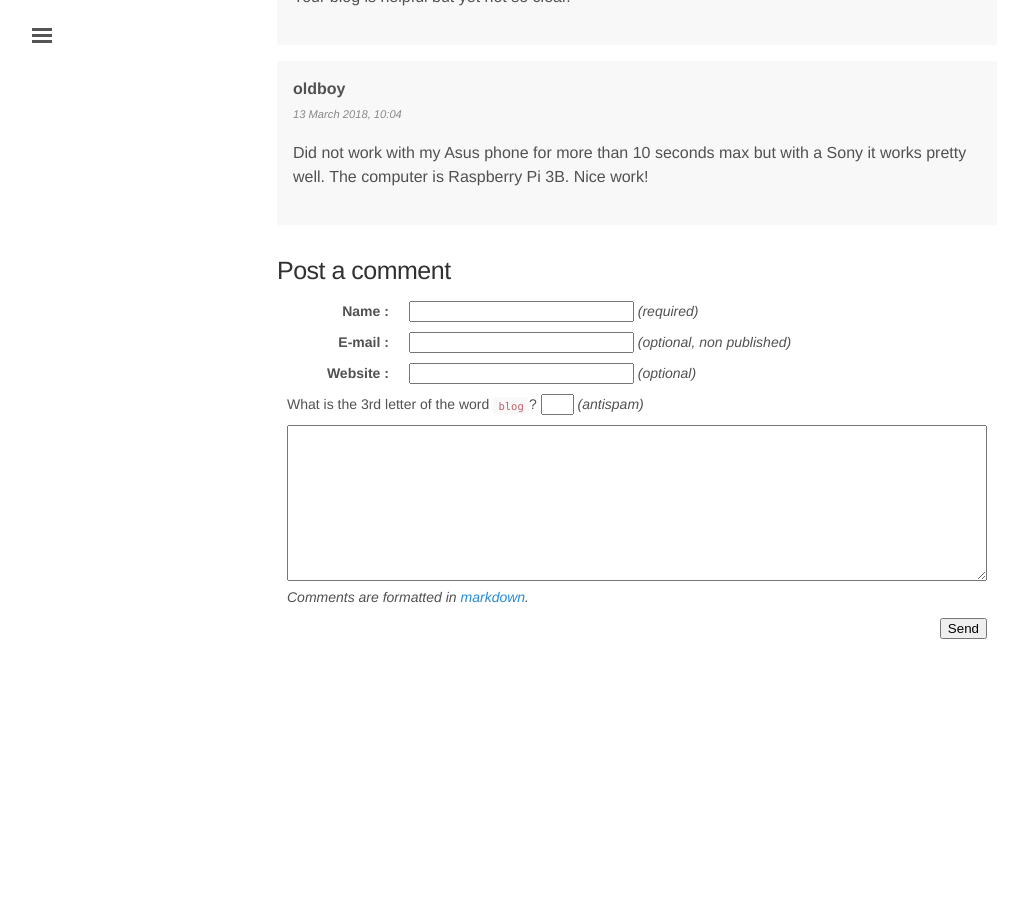
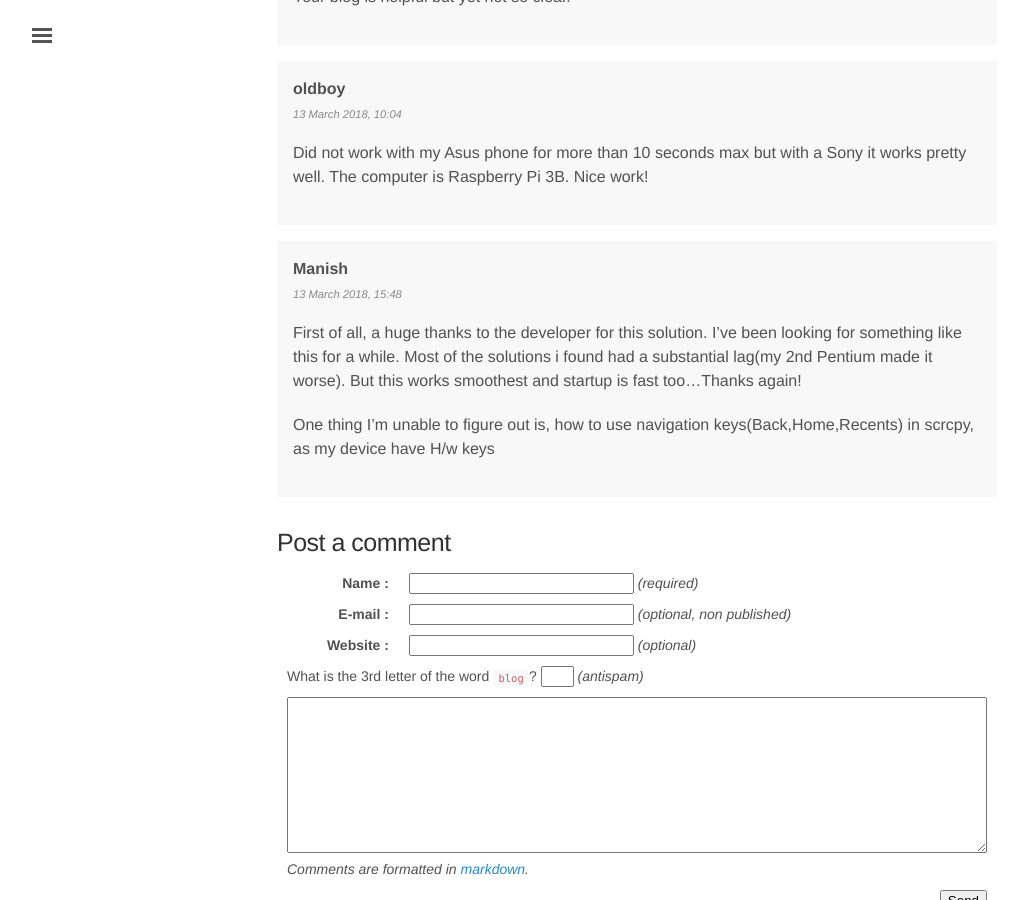
Before and after one commit to rom1v/blog.rom1v.com, a Jekyll site: the page built from _posts/2018-03-08-introducing-scrcpy.md, in a window 1280 px wide and 900 px high, scrolled down 15133 px. Shown: the whole window, without its empty margins (3-1021 px from the left). Built offline with Jekyll 4.4.1, drawn with Linux system fonts in a browser that asks for light colours; before the commit the page ends 15797 px from its top, so only the background shows below that.

Commit message:
Publish comment 28 for scrcpy

```diff
--- a/_data/comments-2018-03-introducing-scrcpy.yaml
+++ b/_data/comments-2018-03-introducing-scrcpy.yaml
@@ -228,3 +228,14 @@
   contents: |
     Did not work with my Asus phone for more than 10 seconds max but with a Sony
     it works pretty well. The computer is Raspberry Pi 3B. Nice work!
+- id: 28
+  author: Manish
+  date: 2018-03-13 15:48:03+01:00
+  contents: |
+    First of all, a huge thanks to the developer for this solution. I've been
+    looking for something like this for a while. Most of the solutions i found
+    had a substantial lag(my 2nd Pentium made it worse).
+    But this works smoothest and startup is fast too...Thanks again!
+
+    One thing I'm unable to figure out is, how to use navigation
+    keys(Back,Home,Recents) in scrcpy, as my device have H/w keys
```
